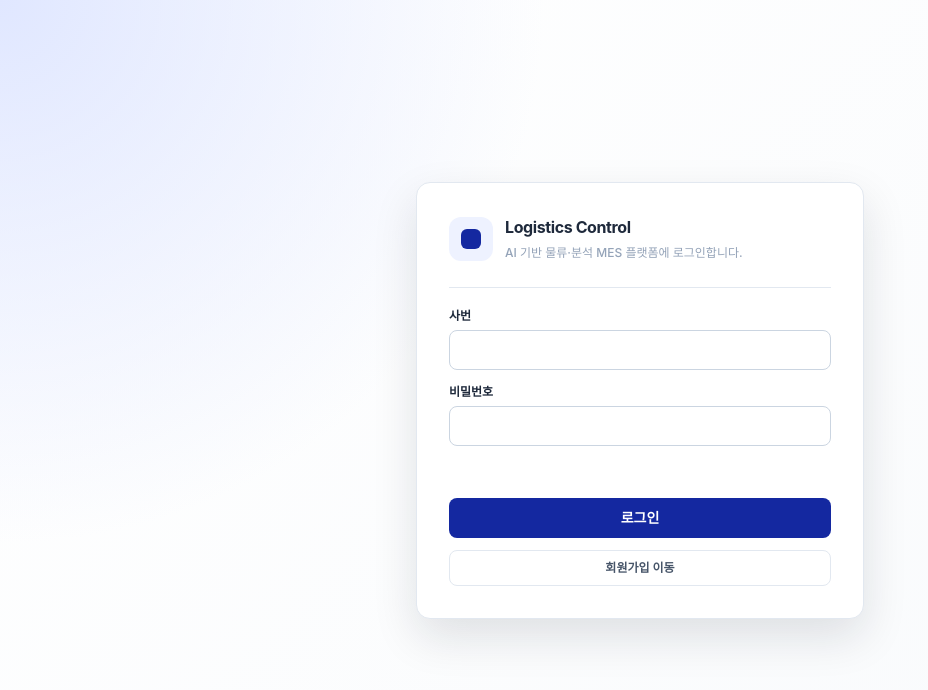
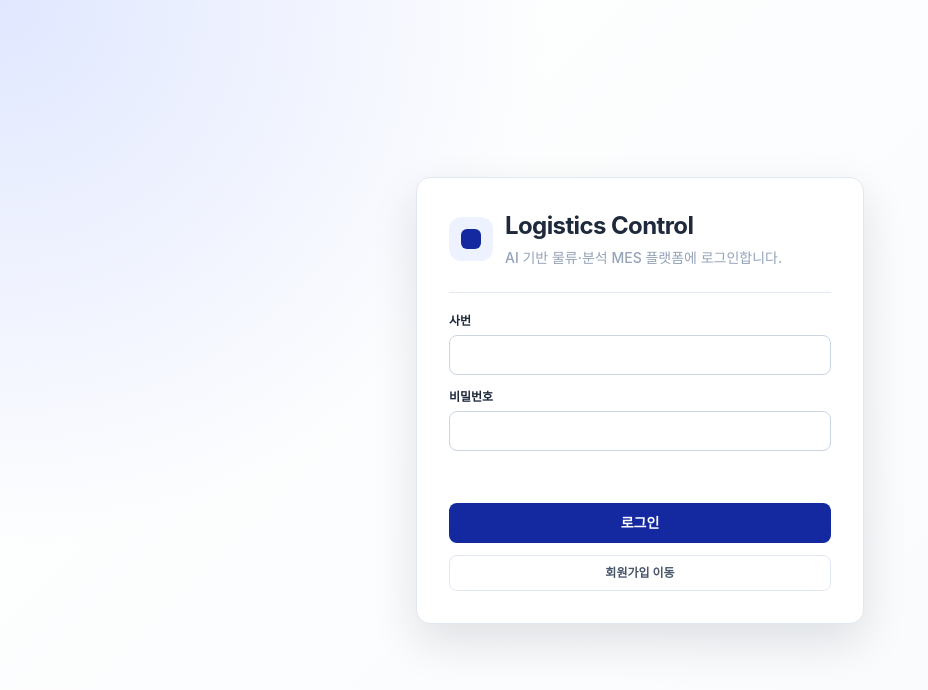
Before and after one commit to optimesai/mallo, a Vue app in the folder frontend/: page /login in a window 1280 px wide. Shown: the top 690 px of the page, without its empty margins (0-928 px from the left). Built offline with nearby package versions, Linux system fonts and the light colour scheme.

Commit message:
[TASK-49] style: H1 크기 24px, 부제목 14px로 수정

```diff
--- a/frontend/src/main.css
+++ b/frontend/src/main.css
@@ -91,13 +91,13 @@
   }
 
   .auth-title {
-    @apply text-base tracking-tight;
+    @apply text-2xl tracking-tight;
     color: var(--auth-color-text-primary);
     font-weight: var(--auth-font-weight-title);
   }
 
   .auth-subtitle {
-    @apply mt-1 text-xs leading-5;
+    @apply mt-1.5 text-sm leading-5;
     color: var(--auth-color-text-muted);
     font-weight: var(--auth-font-weight-subtitle);
   }
```
